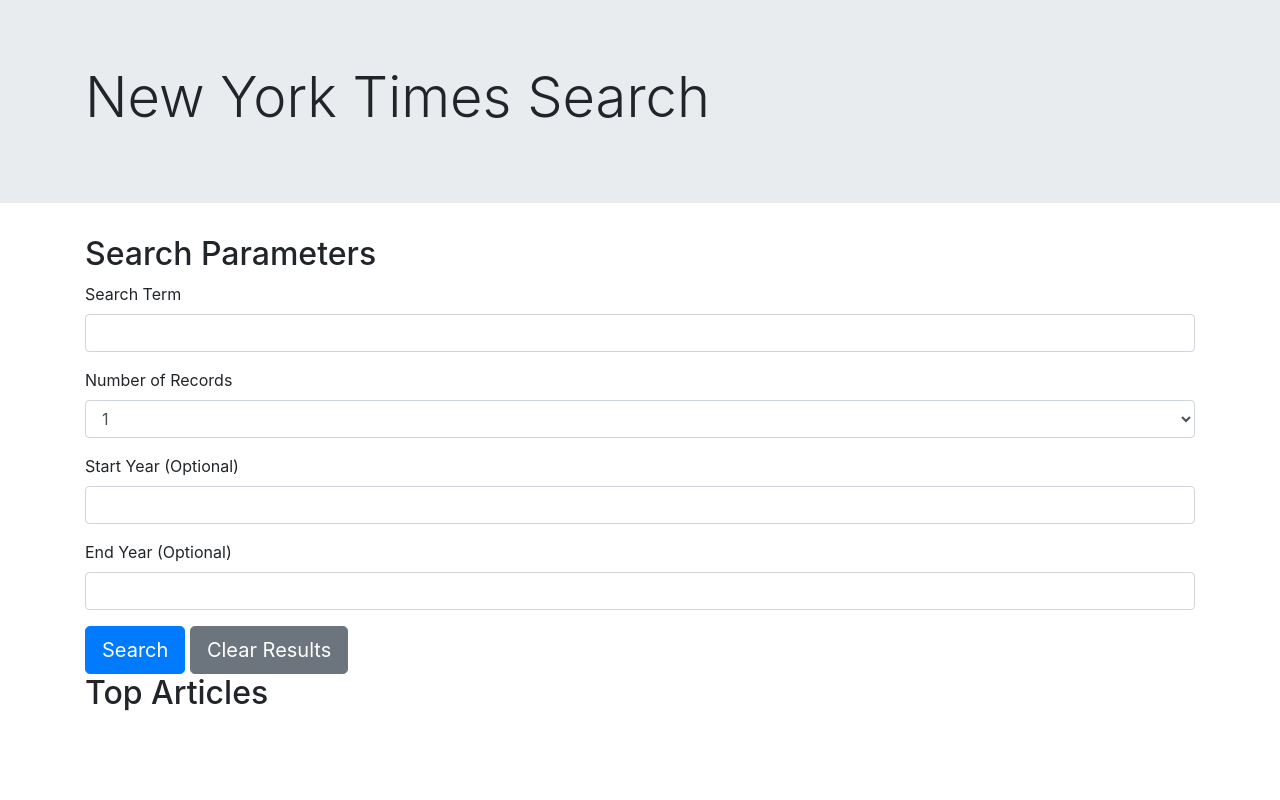
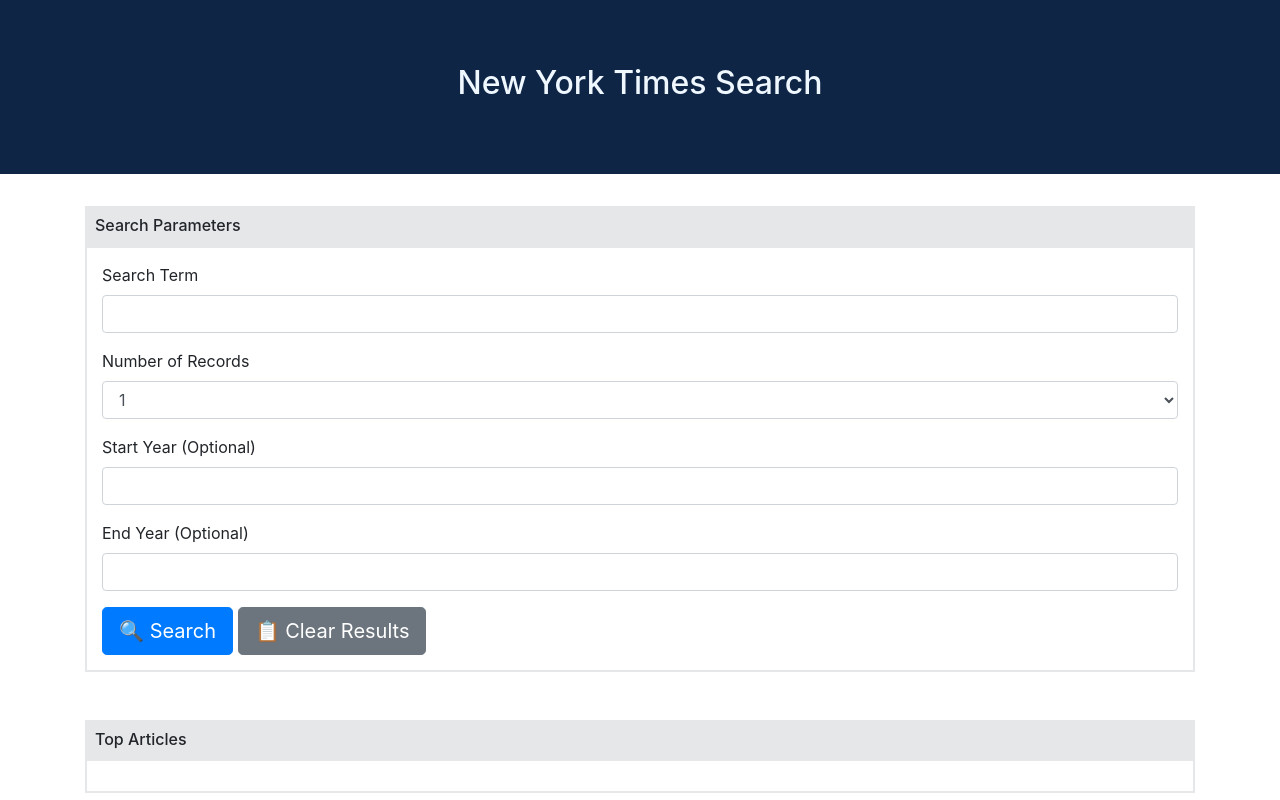
Before and after one commit to matcrawshaw/News-Search-App, a plain HTML site: page index.html in a window 1280 px wide. Drawn offline with nearby package versions, Linux system fonts and the light colour scheme.

Commit message:
added a bit of css

```diff
--- a/css/index.css
+++ b/css/index.css
@@ -0,0 +1,22 @@
+#header {
+    background-color: rgb(15, 37, 70);
+}
+
+h1 {
+    color: aliceblue;
+    font-size: 2rem;
+    font-weight: 500;
+    text-align: center;
+}
+
+h2 {
+    padding: 10px;
+    font-size: 1rem;
+    background-color: rgb(229, 231, 233);
+    margin-bottom: 0px;
+}
+
+.sectionBody {
+    border: 2px solid rgb(229, 231, 233);
+    padding: 15px;
+}
--- a/index.html
+++ b/index.html
@@ -16,9 +16,9 @@
 
 <body>
 
-  <div class="jumbotron jumbotron-fluid">
+  <div class="jumbotron jumbotron-fluid" id="header">
     <div class="container">
-      <h1 class="display-4">New York Times Search</h1>
+      <h1>New York Times Search</h1>
 
     </div>
   </div>
@@ -26,7 +26,7 @@
 
   <div class="container" id="parametersForm">
     <h2>Search Parameters</h2>
-    <form>
+    <form class="sectionBody">
       <div class="form-group">
         <label for="userSearch">Search Term</label>
         <input type="text" class="form-control" id="userSearch" name="userSearch">
@@ -53,16 +53,17 @@
         <input type="text" class="form-control" id="endYear" minlength="4" maxlength="4">
       </div>
 
-      <button type="button" id="searchButton" class="btn btn-primary btn-lg">Search</button>
-      <button type="button" id="clearButton" class="btn btn-secondary btn-lg">Clear Results</button>
+      <button type="button" id="searchButton" class="btn btn-primary btn-lg">🔍 Search</button>
+      <button type="button" id="clearButton" class="btn btn-secondary btn-lg">📋 Clear Results</button>
     </form>
 
   </div>
 
+  <br><br>
 
   <div class="container">
     <h2 id="articles">Top Articles</h2>
-    <div id="articlesCont">
+    <div class="sectionBody" id="articlesCont">
 
     </div>
 
```
Also changed, not shown: js/script.js (line endings or trailing spaces).
